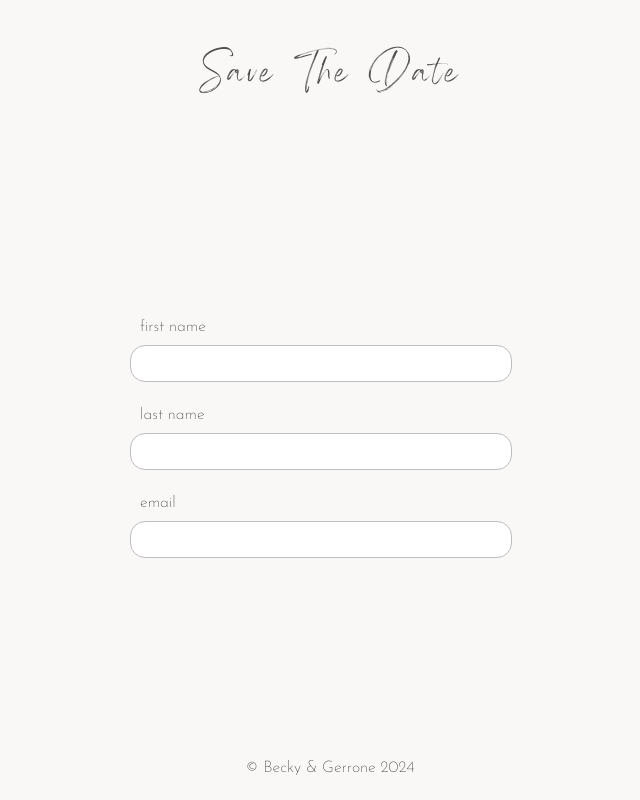
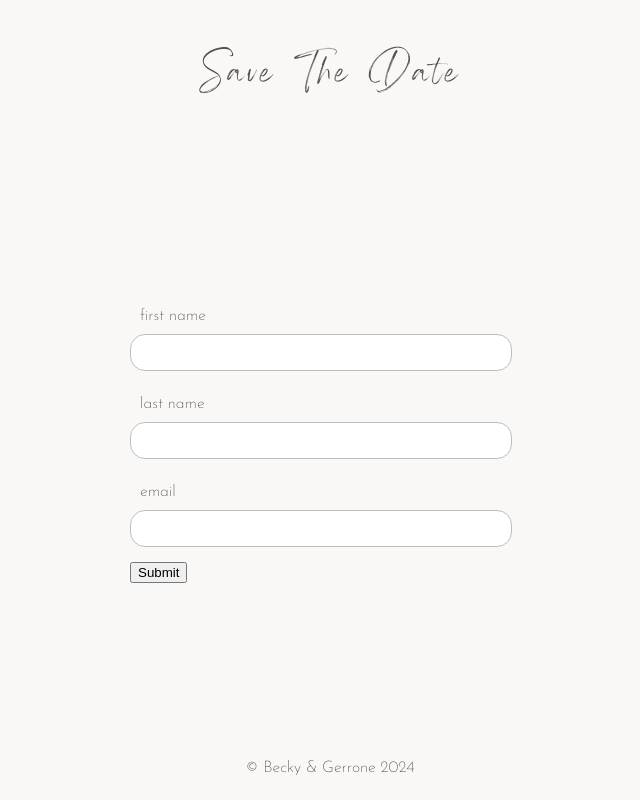
Before and after one commit to RebekahCodes/Project-STD, a Next.js app in the folder project-save-the-date/: page /sign-up in a window 1280 px wide. Shown: the whole page, without its empty margins (310-950 px from the left). Built offline with nearby package versions, Linux system fonts and the light colour scheme.

Commit message:
added form submit button

```diff
--- a/project-save-the-date/src/components/sign-up-form/sign-up-form.jsx
+++ b/project-save-the-date/src/components/sign-up-form/sign-up-form.jsx
@@ -101,12 +101,17 @@ export default function SignUpForm() { //create a sign up form component
 
   }
 
+  function formSubmit(event) {
+    event.preventDefault(); //the default behaviour on submitis for the page to refresh. we dont want this.
+    console.log(state.guestData)
+  }
+
   return (
     <div className="signup-form-container">
       {state.guestData.map((guest,index) => { //for the current state, loop through each guest in guestData array. index here just signifies the guest you are on.
 
         return (//form needs to have a unique key in react, give the index as the key.
-          <form key={index}>
+          <form key={index} onSubmit={(formSubmit)} >
             <label htmlFor="firstName">first name</label>
             <input
               id="firstName"
@@ -131,6 +136,8 @@ export default function SignUpForm() { //create a sign up form component
             value={guest.email}
             onChange={event => (handleInputChanges(event, index))}
             required/>
+
+            <button type="submit">Submit</button>
           </form>
         );
       })}
```
